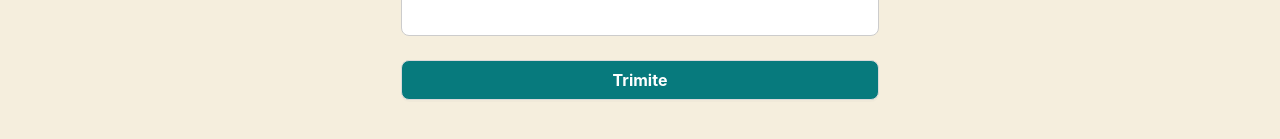
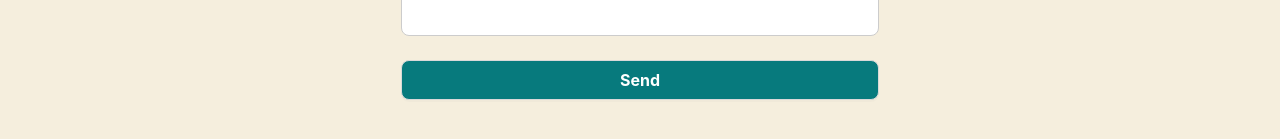
Before and after one commit to DISI2025/30643_Istrate_Cristian-Andrei_TravelPoints, a React (Create React App) app in the folder Frontend/travel/: page /contact in a window 1280 px wide. Shown: the part 615-754 px from the top of the page. Built offline with nearby package versions, Linux system fonts and the light colour scheme.

Commit message:
fix: Changed button to english

```diff
--- a/Frontend/travel/src/pages/contactAdmin/contact.tsx
+++ b/Frontend/travel/src/pages/contactAdmin/contact.tsx
@@ -55,7 +55,7 @@ export default function Contact() {
                     />
 
                     <Button htmlType="submit" size="large" className="travelButton">
-                        Trimite
+                        Send
                     </Button>
                 </form>
             </div>
```
